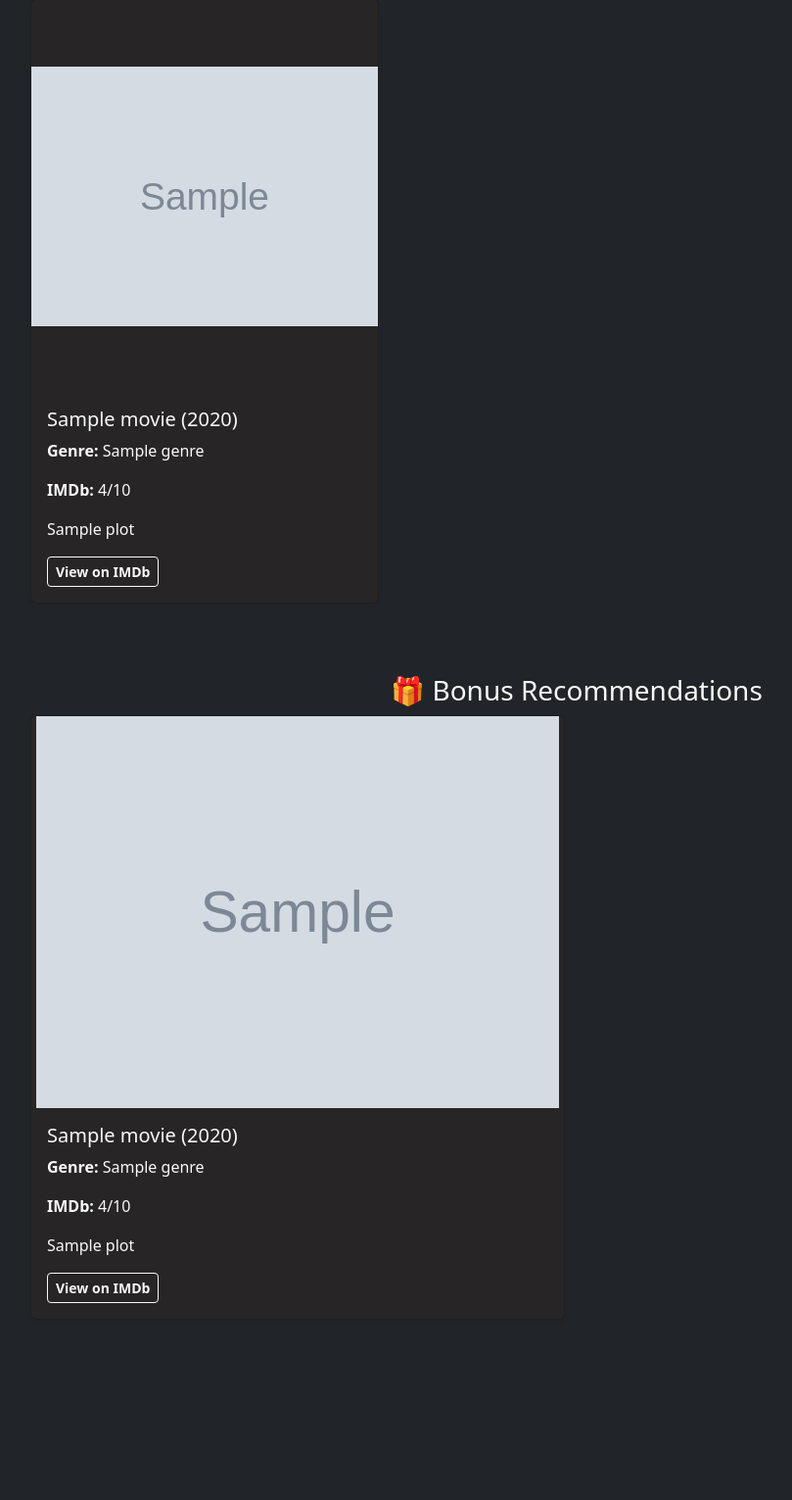
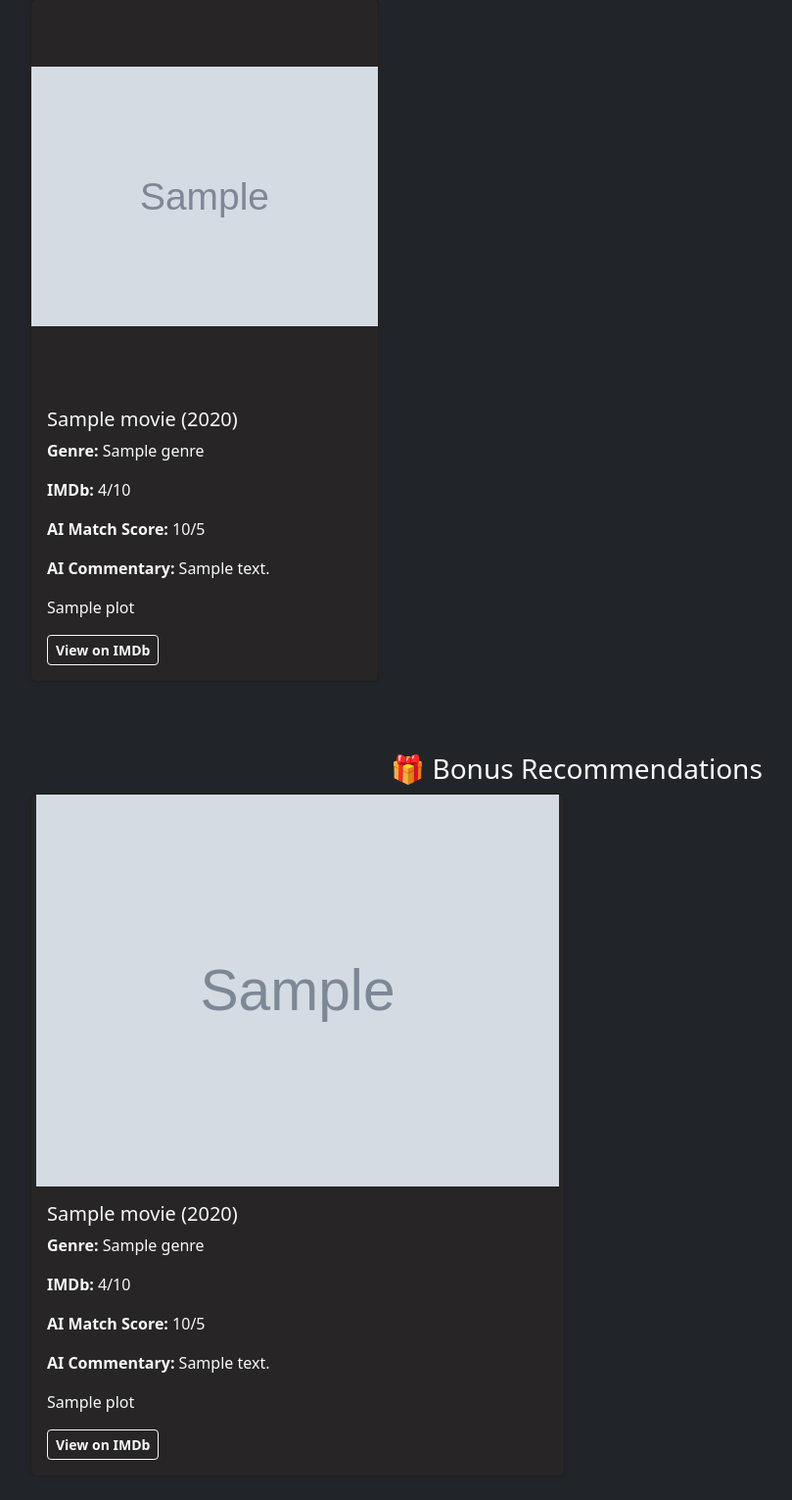
Before and after one commit to Zaitex89/Grupp2, a Flask app: template templates/results.html in a window 1280 px wide. Shown: the part 111-1642 px from the top of the page at 98% size, without its empty margins (51-860 px from the left). Before the commit the page ends 1441 px from the top, so only its background shows below. Run offline with Flask 3, Linux system fonts and the light colour scheme; the template is opened without the code that fills it: most values are stand-ins (such as "Sample title", 1, 10 or a date in 2020); grey boxes marked "Sample" are stand-in pictures.

Commit message:
Integrate AI comments into Flask + README update: - Connected CLI-based movie comments to Flask via app.py - Updated results.html to display AI commentary and match score - Improved logic in movie_recommender.py to avoid duplicate plot/commentary - Added structured project overview to README.md and extra volume information

```diff
--- a/app.py
+++ b/app.py
@@ -26,9 +26,9 @@ def recommend():
     user_message = request.form.get('user_message')
 
     user_input = f"I like '{favorite_movie}', I'm feeling '{mood}'. {user_message}"
-    ranked_movies = recommender.get_recommendations(user_input)
+    recommendations = recommender.get_recommendations(user_input)
 
-    return render_template('results.html', movies=ranked_movies)
+    return render_template('results.html', movies=recommendations)
 
     """
     # Skicka till AI
@@ -39,8 +39,8 @@ def recommend():
         f"Please recommend 3 movies with short explanations."
     )
 
+    # exempel
     Här tänker jag att svar från AI kanske kan komma som en lista med dict {title: *, reason: *}
-
     ai_response = [
         {"title": "Inception", "reason": "You like mind-bending sci-fi."},
         {"title": "The Secret Life of Walter Mitty", "reason": "You're feeling adventurous."},
--- a/templates/results.html
+++ b/templates/results.html
@@ -33,6 +33,12 @@
               <h5 class="card-title">{{ movie.Title }} ({{ movie.Year }})</h5>
               <p><strong>Genre:</strong> {{ movie.Genre }}</p>
               <p><strong>IMDb:</strong> {{ movie.imdbRating }}/10</p>
+              {% if movie.gpt_score %}
+                <p><strong>AI Match Score:</strong> {{ movie.gpt_score }}/5</p>
+              {% endif %}
+              {% if movie.ai_commentary %}
+                <p><strong>AI Commentary:</strong> {{ movie.ai_commentary }}</p>
+              {% endif %}
               <p>{{ movie.Plot }}</p>
               <a href="https://www.imdb.com/title/{{ movie.imdbID }}" class="btn btn-outline-light btn-sm" target="https://www.imdb.com/title/{{ movie.imdbID }}">View on IMDb</a>
             </div>
@@ -53,6 +59,12 @@
               <h5 class="card-title">{{ movie.Title }} ({{ movie.Year }})</h5>
               <p><strong>Genre:</strong> {{ movie.Genre }}</p>
               <p><strong>IMDb:</strong> {{ movie.imdbRating }}/10</p>
+              {% if movie.gpt_score %}
+                <p><strong>AI Match Score:</strong> {{ movie.gpt_score }}/5</p>
+              {% endif %}
+              {% if movie.ai_commentary %}
+                <p><strong>AI Commentary:</strong> {{ movie.ai_commentary }}</p>
+              {% endif %}
               <p>{{ movie.Plot }}</p>
               <a href="https://www.imdb.com/title/{{ movie.imdbID }}" class="btn btn-outline-light btn-sm" target="https://www.imdb.com/title/{{ movie.imdbID }}">View on IMDb</a>
             </div>
```
Also changed, not shown: recommender/movie_recommender.py (+5 -3 lines), README.md.
